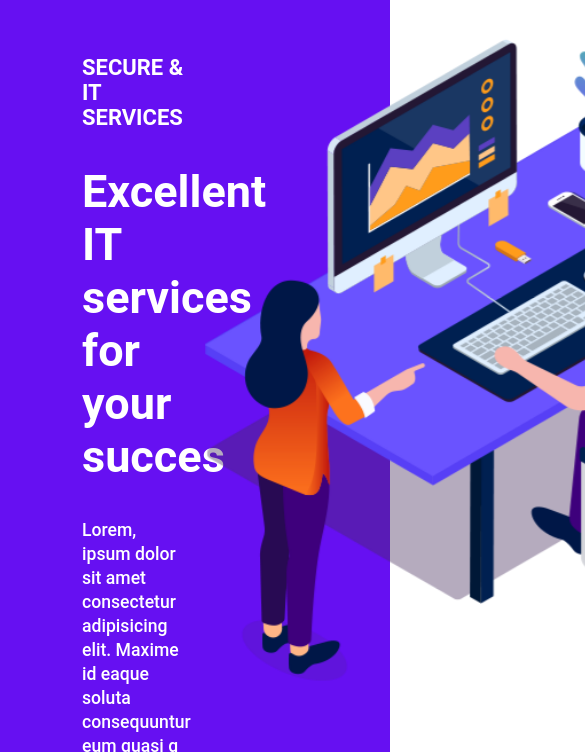
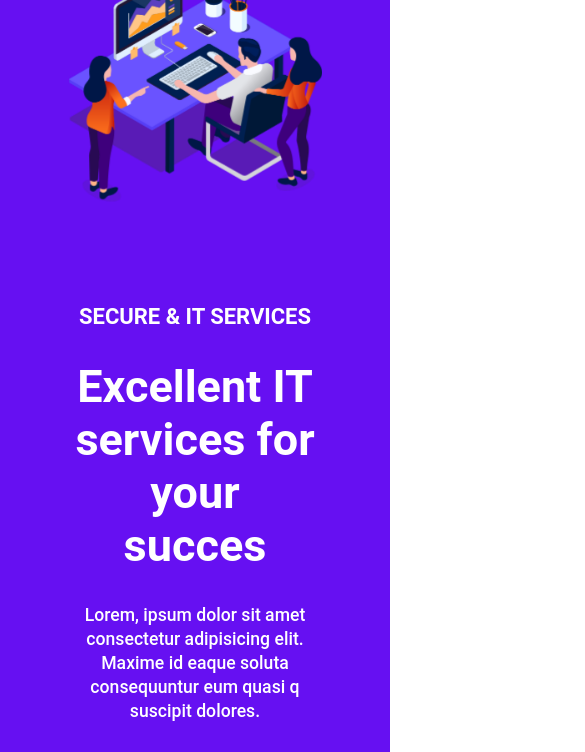
Before and after one commit to PrimotionStudio/itsolve, a plain HTML site: page index.html in a window 390 px wide. Shown: the part 104-856 px from the top of the page, 585 px wide, since content can reach past the window. Drawn offline with Linux system fonts and the light colour scheme.

Commit message:
Hero Responsive

```diff
--- a/style.css
+++ b/style.css
@@ -53,7 +53,8 @@ p {
   font-weight: bold;
   /* height: 100vh; */
 }
-#hero h1, #hero h3 {
+#hero h1,
+#hero h3 {
   color: #fff;
 }
 .nav {
@@ -307,7 +308,8 @@ a {
 #counter {
   background-color: var(--sharpblue);
 }
-.counter, .counter h3{
+.counter,
+.counter h3 {
   text-align: center;
   font-weight: bolder;
   color: #fff;
@@ -378,9 +380,9 @@ a {
 #contact {
   padding: var(--body-padding);
   text-align: left;
-
 }
-.contact-body input, textarea {
+.contact-body input,
+textarea {
   padding: 1rem;
   margin: 0;
   width: 100%;
@@ -396,7 +398,6 @@ cite {
 }
 #great {
   background-color: var(--darkblue);
-
 }
 .great,
 .great h2 {
@@ -432,3 +433,45 @@ cite {
   max-width: 60%;
   margin: auto;
 }
+@media screen and (max-width: 600px) {
+  body {
+    font-size: 0.8rem;
+    width: 100%;
+  }
+  .logo {
+    /* margin-left: -5rem; */
+    margin: auto;
+    /* text-align: center; */
+  }
+  #hero {
+    padding: 0;
+  }
+  .hero-body {
+    padding: 0;
+  }
+  #hero nav {
+    display: none;
+  }
+  #hero {
+    display: block;
+    text-align: center;
+  }
+  .hero-image{
+
+  }
+  .hero-image img {
+    width: 100%;
+    height: auto;
+  }
+  .col-1-2,.col-1-3.col-1-4,.col-2-3 {
+    width: 70%;
+    padding-top: 2.5rem;
+    margin: auto;
+  }
+  .row {
+    display: flex;
+    flex-direction: column-reverse;
+    margin: 0;
+  }
+
+}
```
